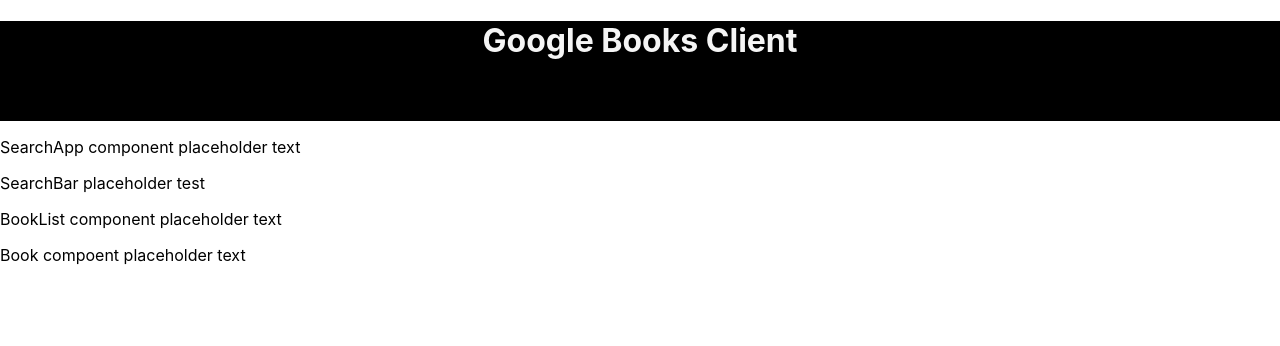
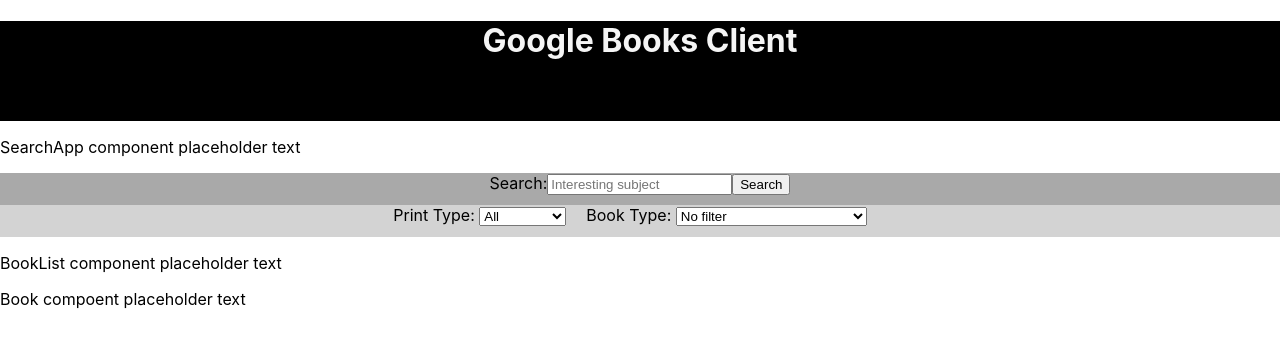
Before and after one commit to Williams-Christopher/google-books-client, a React (Create React App) app: page / in a window 1280 px wide. Shown: the top 346 px of the page. Built offline with nearby package versions, Linux system fonts and the light colour scheme.

Commit message:
Adds static state to the SearchBar component.

```diff
--- a/src/searchBar/searchBar.css
+++ b/src/searchBar/searchBar.css
@@ -0,0 +1,19 @@
+.search_bar {
+    text-align: center;
+}
+
+.search_bar div {
+    height: 2rem;
+}
+
+.search_bar__term {
+    background-color: darkgrey;
+}
+
+.search_bar__filters {
+    background-color: lightgrey;
+}
+
+select {
+    margin-right: 20px;
+}
--- a/src/searchBar/searchBar.js
+++ b/src/searchBar/searchBar.js
@@ -5,7 +5,29 @@ class SearchBar extends React.Component {
     render() {
         return (
             <section className='search_bar'>
-                <p>SearchBar placeholder test</p>
+                <div className='search_bar__term'>
+                    <form>
+                        <label htmlFor='search-term'>Search:</label>
+                        <input type='text' name='search-term' id='search-term' placeholder='Interesting subject' />
+                        <button>Search</button>
+                    </form>
+                </div>
+                <div className='search_bar__filters'>
+                    <label htmlFor='print-type'>Print Type: </label>
+                    <select name='print-type' id='print-type'>
+                        <option value='all'>All</option>
+                        <option value='books'>Books</option>
+                        <option value='magazines'>Magazines</option>
+                    </select>
+                    <label htmlFor='book-type'>Book Type: </label>
+                    <select name='book-type' id='book-type'>
+                        <option value='no-filter'>No filter</option>
+                        <option value='partial'>Parts of text are previewable</option>
+                        <option value='free-ebooks'>Free ebooks</option>
+                        <option value='paid-ebooks'>Paid ebooks</option>
+                        <option value='ebooks'>Any ebooks</option>
+                    </select>
+                </div>
             </section>
         );
     }
```
